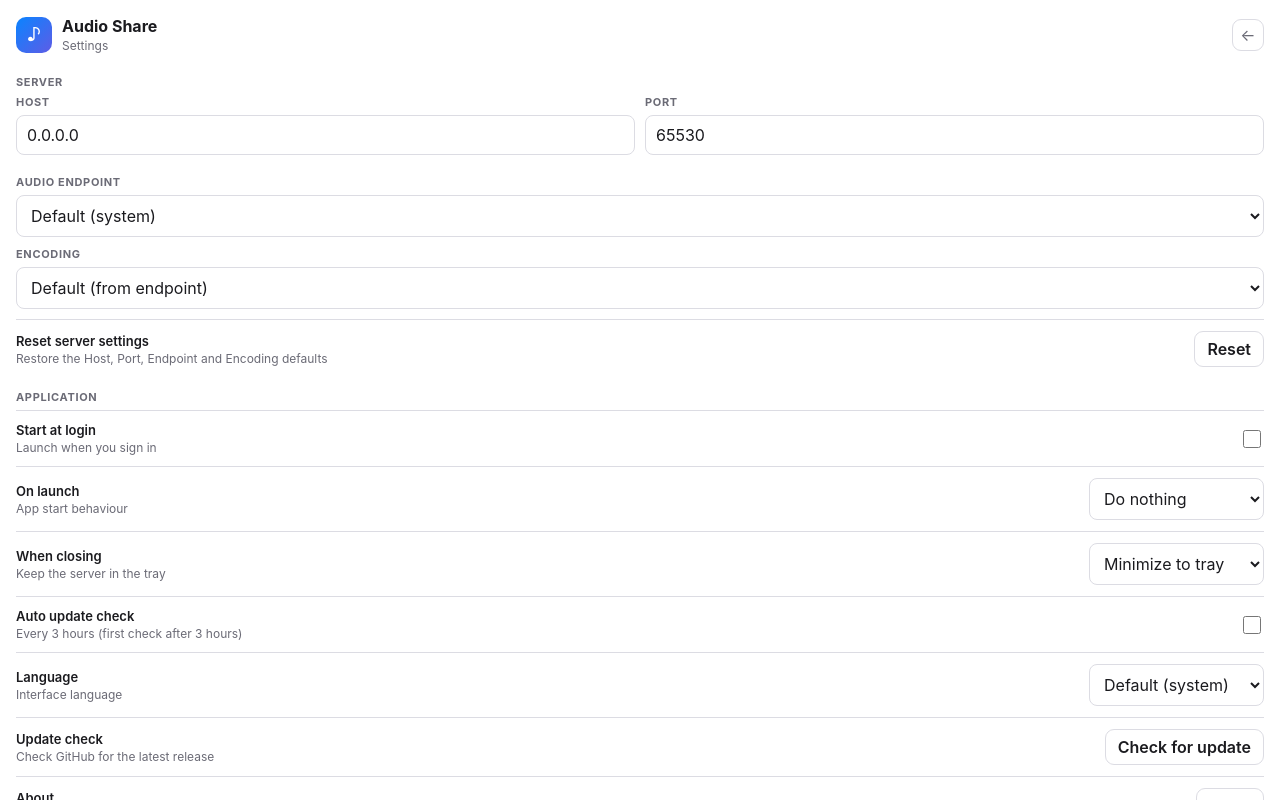
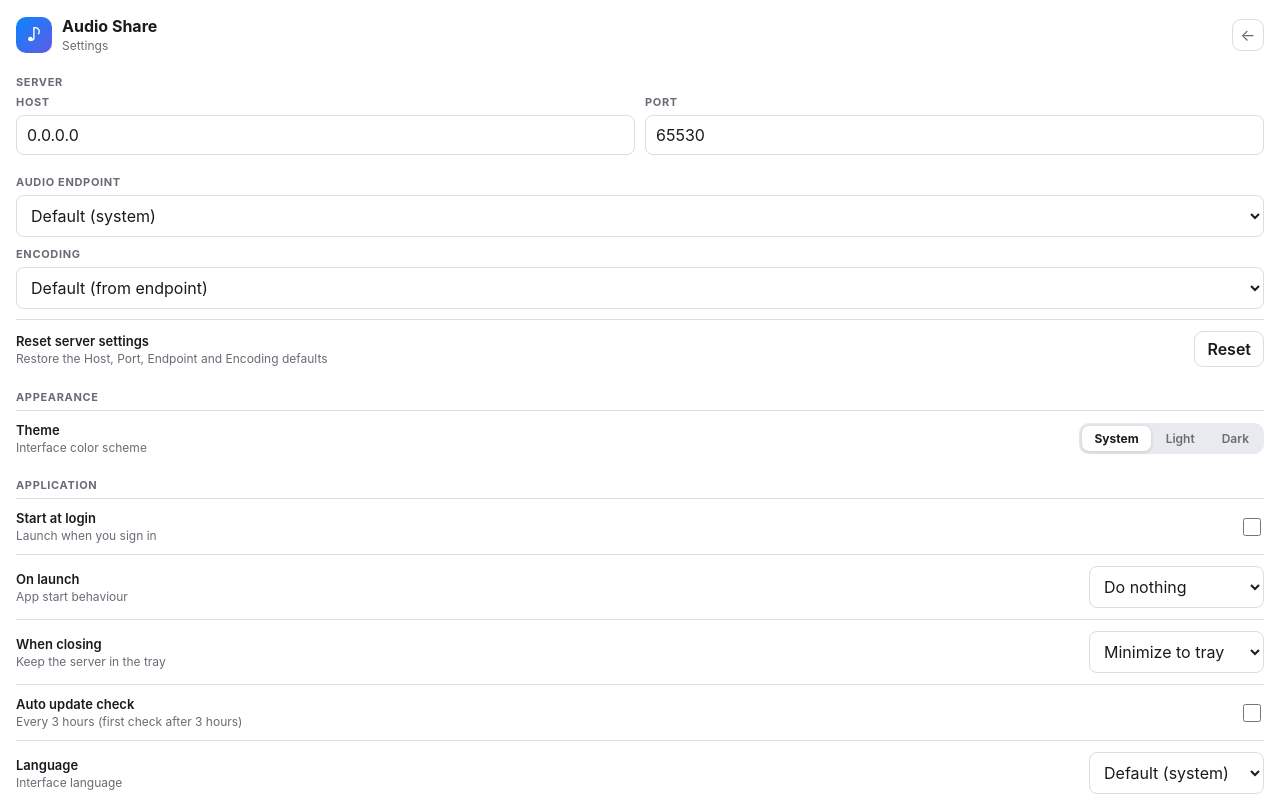
Before and after one commit to W0n9/audio-share, a Svelte app in the folder gui/: page / in a window 1280 px wide. Both pictures are taken after a click on the button "Settings". Shown: the top 800 px of the page. Built offline with nearby package versions, Linux system fonts and the light colour scheme.

Commit message:
feat(gui): add the Appearance theme picker to Settings

```diff
--- a/gui/src/locales/en-US.json
+++ b/gui/src/locales/en-US.json
@@ -53,6 +53,12 @@
   "settings.languageHint": "Interface language",
   "settings.languageDefault": "Default (system)",
   "settings.languageRestartHint": "Restart the app to apply the new language.",
+  "settings.appearanceSection": "Appearance",
+  "settings.theme": "Theme",
+  "settings.themeHint": "Interface color scheme",
+  "settings.themeSystem": "System",
+  "settings.themeLight": "Light",
+  "settings.themeDark": "Dark",
   "settings.repairFirewall": "Repair firewall",
   "settings.repairFirewallHint": "Rebuild the inbound TCP and UDP rules for this app",
   "settings.soundPanel": "Sound panel",
--- a/gui/src/locales/zh-CN.json
+++ b/gui/src/locales/zh-CN.json
@@ -53,6 +53,12 @@
   "settings.languageHint": "界面语言",
   "settings.languageDefault": "默认（系统）",
   "settings.languageRestartHint": "重启应用后生效。",
+  "settings.appearanceSection": "外观",
+  "settings.theme": "主题",
+  "settings.themeHint": "界面配色方案",
+  "settings.themeSystem": "跟随系统",
+  "settings.themeLight": "浅色",
+  "settings.themeDark": "深色",
   "settings.repairFirewall": "修复防火墙",
   "settings.repairFirewallHint": "为此应用重建入站 TCP 和 UDP 规则",
   "settings.soundPanel": "声音面板",
--- a/gui/src/styles.css
+++ b/gui/src/styles.css
@@ -336,6 +336,33 @@ select {
   font-weight: 600;
 }
 
+.segmented {
+  display: grid;
+  grid-auto-flow: column;
+  gap: 3px;
+  padding: 3px;
+  border-radius: 10px;
+  background: var(--bg);
+  flex: none;
+}
+
+.segmented button {
+  border: 0;
+  background: transparent;
+  color: var(--muted);
+  border-radius: 7px;
+  padding: 5px 12px;
+  font-size: 12px;
+  font-weight: 600;
+}
+
+.segmented button.active {
+  background: var(--surface);
+  color: var(--text);
+  font-weight: 650;
+  box-shadow: 0 1px 4px rgba(0, 0, 0, 0.14);
+}
+
 .placeholder {
   margin: 12px 16px 0;
   color: var(--muted);
--- a/gui/src/views/SettingsView.svelte
+++ b/gui/src/views/SettingsView.svelte
@@ -6,8 +6,9 @@
   import LinuxSettings from "./LinuxSettings.svelte";
 
   // Server settings persist immediately on change. Application settings
-  // (autostart, launch/close, update, language) persist immediately too but
-  // stay editable while the server runs; language applies on next launch.
+  // (autostart, launch/close, update, language, theme) persist immediately
+  // too but stay editable while the server runs; language applies on next
+  // launch, the theme applies at once.
   const HOMEPAGE = "https://github.com/mkckr0/audio-share";
   const locked = $derived(server.settingsLocked);
   const appLocked = $derived(server.applicationLocked);
@@ -105,6 +106,44 @@
       <div class="sub">{t("settings.resetHint")}</div>
     </div>
     <button class="ghost" disabled={locked} onclick={reset}>{t("action.reset")}</button>
+  </div>
+
+  <div class="section-title">{t("settings.appearanceSection")}</div>
+
+  <div class="row">
+    <div class="row-text">
+      <div class="label">{t("settings.theme")}</div>
+      <div class="sub">{t("settings.themeHint")}</div>
+    </div>
+    <div class="segmented" role="group" aria-label={t("settings.theme")}>
+      <button
+        type="button"
+        class:active={server.settings.theme === "system"}
+        aria-pressed={server.settings.theme === "system"}
+        disabled={appLocked}
+        onclick={() => void server.setTheme("system")}
+      >
+        {t("settings.themeSystem")}
+      </button>
+      <button
+        type="button"
+        class:active={server.settings.theme === "light"}
+        aria-pressed={server.settings.theme === "light"}
+        disabled={appLocked}
+        onclick={() => void server.setTheme("light")}
+      >
+        {t("settings.themeLight")}
+      </button>
+      <button
+        type="button"
+        class:active={server.settings.theme === "dark"}
+        aria-pressed={server.settings.theme === "dark"}
+        disabled={appLocked}
+        onclick={() => void server.setTheme("dark")}
+      >
+        {t("settings.themeDark")}
+      </button>
+    </div>
   </div>
 
   <div class="section-title">{t("settings.applicationSection")}</div>
```
